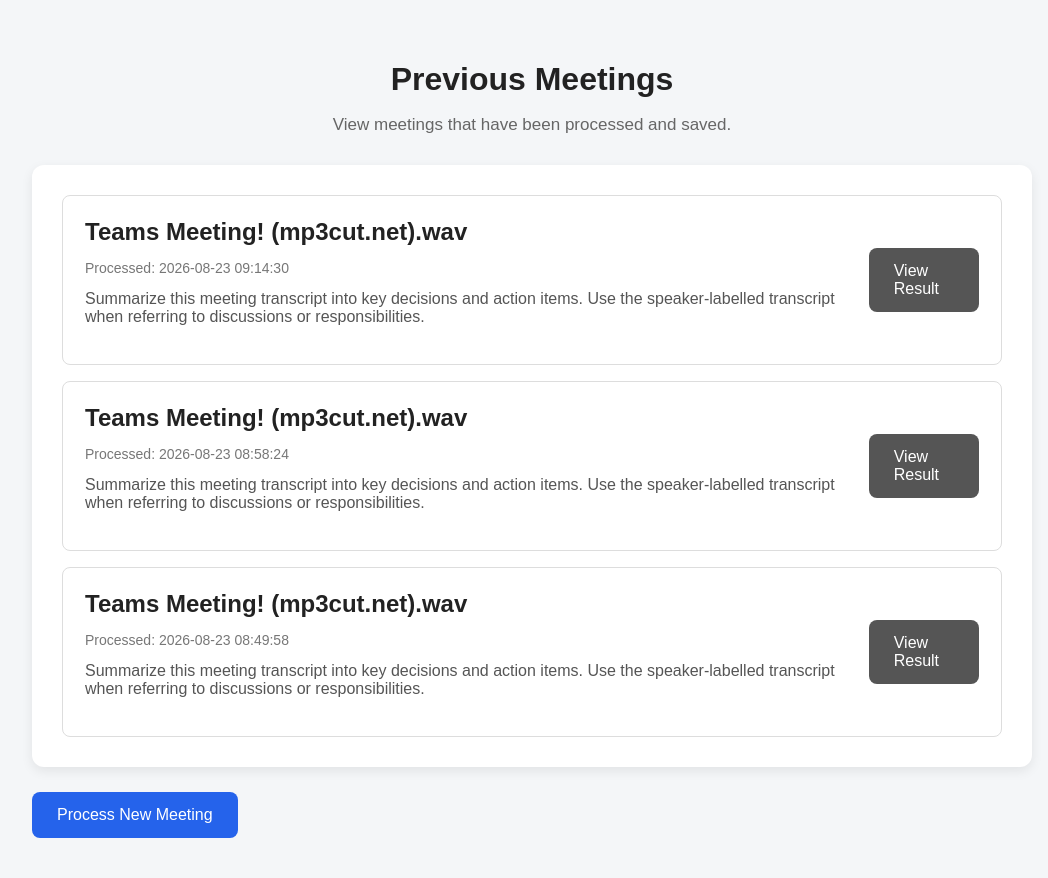
After one commit to pathan-sadaffatima/meeting-summarizer, a Flask app: page /history in a window 1280 px wide. The commit adds this page. Shown: the whole page, without its empty margins (108-1156 px from the left). Run offline with Flask 3, Linux system fonts and the light colour scheme; data comes from the database, SQL or seed files in the repository.

Commit message:
changes and uploading demo

```diff
--- a/app.py
+++ b/app.py
@@ -12,10 +12,17 @@
 from transcriber import transcribe_audio
 from summarizer import process_meeting
 
+from database import (
+    initialize_database,
+    save_meeting,
+    get_meeting,
+    get_all_meetings
+)
 
 app = Flask(__name__)
 
 app.secret_key = "meeting-summarizer-secret-key"
+
 
 UPLOAD_FOLDER = "uploads"
 
@@ -31,6 +38,9 @@
     "ogg",
     "flac"
 }
+
+
+initialize_database()
 
 
 def allowed_file(filename):
@@ -55,7 +65,9 @@
 
         flash("Please select an audio file.")
 
-        return redirect(url_for("index"))
+        return redirect(
+            url_for("index")
+        )
 
 
     file = request.files["audio"]
@@ -67,7 +79,9 @@
 
         flash("No audio file selected.")
 
-        return redirect(url_for("index"))
+        return redirect(
+            url_for("index")
+        )
 
 
     if not user_prompt or not user_prompt.strip():
@@ -82,7 +96,9 @@
 
         flash("Unsupported audio format.")
 
-        return redirect(url_for("index"))
+        return redirect(
+            url_for("index")
+        )
 
 
     os.makedirs(
@@ -92,6 +108,7 @@
 
 
     filename = file.filename
+
 
     file_path = os.path.join(
         app.config["UPLOAD_FOLDER"],
@@ -115,12 +132,19 @@
         )
 
 
-        return render_template(
-            "result.html",
-            filename=filename,
-            transcript=transcript,
-            result=result,
-            user_prompt=user_prompt
+        meeting_id = save_meeting(
+            filename,
+            transcript,
+            user_prompt,
+            result
+        )
+
+
+        return redirect(
+            url_for(
+                "meeting_result",
+                meeting_id=meeting_id
+            )
         )
 
 
@@ -130,12 +154,17 @@
 
         error_message = str(error)
 
-        if "503" in error_message or "UNAVAILABLE" in error_message:
+
+        if (
+            "503" in error_message
+            or "UNAVAILABLE" in error_message
+        ):
 
             flash(
                 "The AI service is currently busy. "
                 "Please wait a moment and try again."
             )
+
 
         elif "429" in error_message:
 
@@ -144,12 +173,14 @@
                 "Please wait and try again later."
             )
 
+
         else:
 
             flash(
-                "An error occurred while processing the meeting. "
-                "Please try again."
+                "An error occurred while processing "
+                "the meeting. Please try again."
             )
+
 
         return redirect(
             url_for("index")
@@ -168,6 +199,39 @@
 
                 pass
 
+@app.route("/history")
+def history():
+
+    meetings = get_all_meetings()
+
+    return render_template(
+        "history.html",
+        meetings=meetings
+    )
+
+@app.route("/result/<int:meeting_id>")
+def meeting_result(meeting_id):
+
+    meeting = get_meeting(meeting_id)
+
+
+    if meeting is None:
+
+        flash("Meeting not found.")
+
+        return redirect(
+            url_for("index")
+        )
+
+
+    return render_template(
+        "result.html",
+        filename=meeting["filename"],
+        transcript=meeting["transcript"],
+        result=meeting["result"],
+        user_prompt=meeting["user_prompt"]
+    )
+
 
 if __name__ == "__main__":
 
--- /dev/null
+++ b/database.py
@@ -0,0 +1,136 @@
+import sqlite3
+
+
+DATABASE = "meetings.db"
+
+
+def get_connection():
+
+    connection = sqlite3.connect(DATABASE)
+
+    connection.row_factory = sqlite3.Row
+
+    return connection
+
+
+def initialize_database():
+
+    connection = get_connection()
+
+    cursor = connection.cursor()
+
+    cursor.execute(
+        """
+        CREATE TABLE IF NOT EXISTS meetings (
+
+            id INTEGER PRIMARY KEY AUTOINCREMENT,
+
+            filename TEXT NOT NULL,
+
+            transcript TEXT NOT NULL,
+
+            user_prompt TEXT NOT NULL,
+
+            result TEXT NOT NULL,
+
+            created_at TIMESTAMP DEFAULT CURRENT_TIMESTAMP
+
+        )
+        """
+    )
+
+    connection.commit()
+
+    connection.close()
+
+
+def save_meeting(
+    filename,
+    transcript,
+    user_prompt,
+    result
+):
+
+    connection = get_connection()
+
+    cursor = connection.cursor()
+
+    cursor.execute(
+        """
+        INSERT INTO meetings (
+
+            filename,
+            transcript,
+            user_prompt,
+            result
+
+        )
+
+        VALUES (?, ?, ?, ?)
+        """,
+        (
+            filename,
+            transcript,
+            user_prompt,
+            result
+        )
+    )
+
+    connection.commit()
+
+    meeting_id = cursor.lastrowid
+
+    connection.close()
+
+    return meeting_id
+
+
+def get_meeting(meeting_id):
+
+    connection = get_connection()
+
+    cursor = connection.cursor()
+
+    cursor.execute(
+        """
+        SELECT *
+
+        FROM meetings
+
+        WHERE id = ?
+        """,
+        (meeting_id,)
+    )
+
+    meeting = cursor.fetchone()
+
+    connection.close()
+
+    return meeting
+
+
+def get_all_meetings():
+
+    connection = get_connection()
+
+    cursor = connection.cursor()
+
+    cursor.execute(
+        """
+        SELECT
+            id,
+            filename,
+            user_prompt,
+            created_at
+
+        FROM meetings
+
+        ORDER BY id DESC
+        """
+    )
+
+    meetings = cursor.fetchall()
+
+    connection.close()
+
+    return meetings
--- a/requirements.txt
+++ b/requirements.txt
@@ -2,3 +2,6 @@
 python-dotenv
 google-genai
 faster-whisper
+pyannote.audio
+torch
+torchaudio
--- a/static/style.css
+++ b/static/style.css
@@ -214,3 +214,61 @@
 .file-name {
     color: #666;
 }
+
+.history-link {
+    display: inline-block;
+    margin-top: 12px;
+    color: #333;
+    text-decoration: underline;
+    font-size: 15px;
+}
+
+
+.history-list {
+    display: flex;
+    flex-direction: column;
+    gap: 16px;
+}
+
+
+.history-card {
+    display: flex;
+    justify-content: space-between;
+    align-items: center;
+
+    padding: 22px;
+
+    border: 1px solid #ddd;
+    border-radius: 8px;
+
+    background: #fff;
+}
+
+
+.history-card h2 {
+    margin-top: 0;
+    margin-bottom: 8px;
+}
+
+
+.history-date {
+    font-size: 14px;
+    color: #777;
+}
+
+
+.history-prompt {
+    margin-top: 12px;
+    color: #555;
+}
+
+
+@media (max-width: 600px) {
+
+    .history-card {
+        flex-direction: column;
+        align-items: flex-start;
+        gap: 15px;
+    }
+
+}
--- /dev/null
+++ b/templates/history.html
@@ -0,0 +1,124 @@
+<!DOCTYPE html>
+
+<html lang="en">
+
+<head>
+
+    <meta charset="UTF-8">
+
+    <meta
+        name="viewport"
+        content="width=device-width, initial-scale=1.0"
+    >
+
+    <title>
+        Meeting History
+    </title>
+
+    <link
+        rel="stylesheet"
+        href="{{ url_for('static', filename='style.css') }}"
+    >
+
+</head>
+
+<body>
+
+    <div class="container">
+
+        <header class="result-header">
+
+            <h1>
+                Previous Meetings
+            </h1>
+
+            <p>
+                View meetings that have been processed and saved.
+            </p>
+
+        </header>
+
+
+        {% if meetings %}
+
+            <div class="history-list">
+
+                {% for meeting in meetings %}
+
+                    <div class="history-card">
+
+                        <div>
+
+                            <h2>
+                                {{ meeting["filename"] }}
+                            </h2>
+
+                            <p class="history-date">
+
+                                Processed:
+                                {{ meeting["created_at"] }}
+
+                            </p>
+
+                            <p class="history-prompt">
+
+                                {{ meeting["user_prompt"] }}
+
+                            </p>
+
+                        </div>
+
+
+                        <a
+                            href="{{ url_for(
+                                'meeting_result',
+                                meeting_id=meeting['id']
+                            ) }}"
+                            class="button secondary"
+                        >
+
+                            View Result
+
+                        </a>
+
+                    </div>
+
+                {% endfor %}
+
+            </div>
+
+        {% else %}
+
+            <div class="result-card">
+
+                <h2>
+                    No Meetings Yet
+                </h2>
+
+                <p>
+                    Process a meeting to see it here.
+                </p>
+
+            </div>
+
+        {% endif %}
+
+
+        <div class="button-group">
+
+            <a
+                href="{{ url_for('index') }}"
+                class="button"
+            >
+
+                Process New Meeting
+
+            </a>
+
+        </div>
+
+    </div>
+
+</body>
+
+</html>
--- a/templates/result.html
+++ b/templates/result.html
@@ -70,6 +70,12 @@
                 Process Another Meeting
 
             </a>
+            <a
+                href="{{ url_for('history') }}"
+                class="history-link"
+            >
+                View Previous Meetings
+            </a>
 
         </div>
 
```
Also changed, not shown: templates/index.html (+8 -3 lines), transcriber.py (+161 -12 lines), meetings.db, 2 other files.
